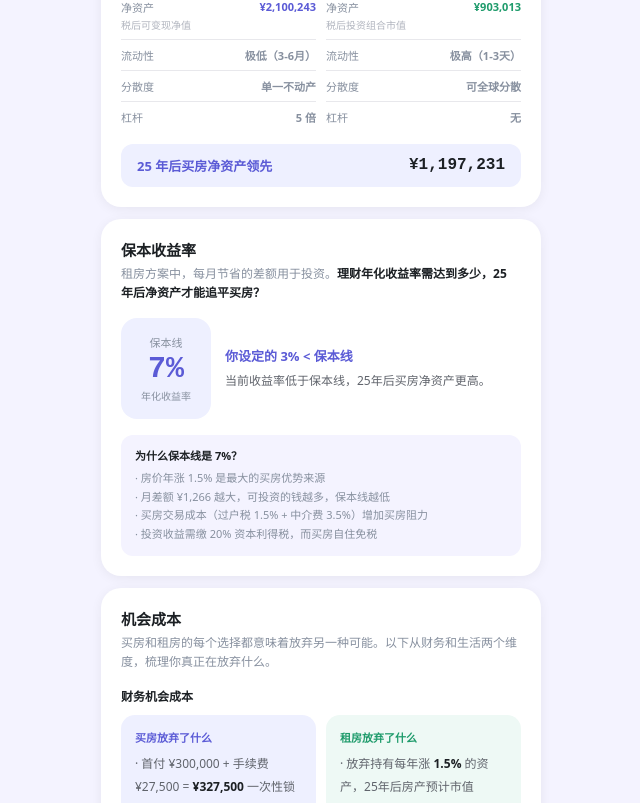
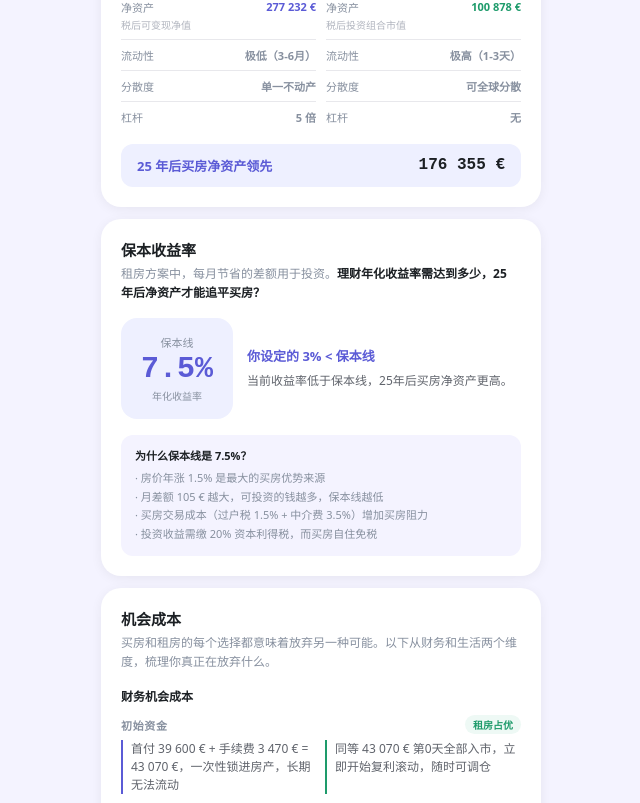
Before and after one commit to jinda-li/buy-vs-rent, a React (Vite) app: page / in a window 1280 px wide. Shown: the part 1997-2800 px from the top of the page, without its empty margins (319-959 px from the left). Built offline with nearby package versions, Linux system fonts and the light colour scheme.

Commit message:
refactor: EUR first/default, financial opp-cost as column rows
Co-authored-by: Cursor <cursoragent@cursor.com>

```diff
--- a/buy-vs-rent.jsx
+++ b/buy-vs-rent.jsx
@@ -2,14 +2,14 @@ import { useState, useMemo } from "react";
 import { AreaChart, Area, XAxis, YAxis, CartesianGrid, Tooltip, ResponsiveContainer, ReferenceLine } from "recharts";
 
 var CURRENCIES = {
+  EUR: { sym: "€",  locale: "fi-FI", after: true,  bankFees: 500,
+    label: "欧元 EUR",
+    d: { buyPPM: 3300,  rentPPM: 15,  fee: 270 },
+    r: { buyPPM: [500, 10000, 100],   rentPPM: [3, 60, 0.5],  fee: [50, 2000, 10]  } },
   CNY: { sym: "¥",  locale: "zh-CN", after: false, bankFees: 5000,
     label: "人民币 CNY",
     d: { buyPPM: 25000, rentPPM: 80,  fee: 500 },
     r: { buyPPM: [3000, 150000, 1000], rentPPM: [20, 300, 5], fee: [100, 5000, 100] } },
-  EUR: { sym: "€",  locale: "fi-FI", after: true,  bankFees: 500,
-    label: "欧元 EUR",
-    d: { buyPPM: 3300,  rentPPM: 15,  fee: 270 },
-    r: { buyPPM: [500, 10000, 100],   rentPPM: [3, 60, 0.5],  fee: [50, 2000, 10]  } },
   USD: { sym: "$",  locale: "en-US", after: false, bankFees: 3000,
     label: "美元 USD",
     d: { buyPPM: 5000,  rentPPM: 25,  fee: 400 },
@@ -146,7 +146,7 @@ function ChartTip(props) {
 var INV_RANGE  = [1, 2, 3, 4, 5, 6, 7, 8, 9];
 
 export default function App() {
-  var sc  = useState("CNY");  var currency    = sc[0];  var setCurrency   = sc[1];
+  var sc  = useState("EUR");  var currency    = sc[0];  var setCurrency   = sc[1];
   var sm  = useState("same"); var mode        = sm[0];  var setMode       = sm[1];
   var cur = CURRENCIES[currency];
 
@@ -205,6 +205,7 @@ export default function App() {
 
   var buyMonthly = mortgage + fee;
   var saving     = buyMonthly - rent0;
+  var firstMonthInterest = Math.round(loan * mRate / 100 / 12);
 
   var chartData = useMemo(function() {
     var loanBal = loan, propVal = price;
@@ -846,34 +847,63 @@ export default function App() {
 
             {/* 财务机会成本 */}
             <div style={{ fontSize: 12, fontWeight: 700, color: COLOR.text, marginBottom: 10 }}>财务机会成本</div>
-            <div style={{ display: "grid", gridTemplateColumns: "1fr 1fr", gap: 10, marginBottom: 12 }}>
-              <div style={{ background: "#EEF0FF", borderRadius: 14, padding: "14px" }}>
-                <div style={{ fontSize: 11, fontWeight: 700, color: COLOR.buy, marginBottom: 8 }}>买房放弃了什么</div>
-                <div style={{ fontSize: 12, color: COLOR.sub, lineHeight: 1.9 }}>
-                  · 首付 {fmt(down)} + 手续费 {fmt(txAmt + bankFees)} = <strong style={{ color: COLOR.text }}>{fmt(outlay)}</strong> 一次性锁进房产，无法自由流动<br />
-                  · 首年利息约 <strong style={{ color: COLOR.text }}>{fmt(Math.round(loan * mRate / 100 / 12))}/月</strong>，是真正的沉没成本，不形成权益<br />
-                  {saving >= 0
-                    ? <span>· 与租房相比每月多支出 <strong style={{ color: COLOR.text }}>{fmt(saving)}</strong>，{loanTerm}年累计多支出 <strong style={{ color: COLOR.text }}>{fmt(Math.round(saving * 12 * loanTerm))}</strong></span>
-                    : <span>· 与租房相比每月少支出 <strong style={{ color: COLOR.text }}>{fmt(-saving)}</strong>，现金流更宽松</span>
-                  }<br />
-                  · 资产 100% 集中于单一不动产，无法全球分散风险<br />
-                  · 卖房周期 3–6 个月，流动性极差，生活重大变化时选项受限
+            {[
+              {
+                label: "初始资金",
+                buy: "首付 " + fmt(down) + " + 手续费 " + fmt(txAmt + bankFees) + " = " + fmt(outlay) + "，一次性锁进房产，长期无法流动",
+                rent: "同等 " + fmt(outlay) + " 第0天全部入市，立即开始复利滚动，随时可调仓",
+                adv: COLOR.green,
+              },
+              {
+                label: "月度现金流",
+                buy: "月供+物业 " + fmt(buyMonthly) + "，其中利息约 " + fmt(firstMonthInterest) + "/月 是纯消耗，不形成任何权益",
+                rent: saving >= 0
+                  ? "月租 " + fmt(rent0) + "，每月节省 " + fmt(saving) + " 可追加投资"
+                  : "月租 " + fmt(rent0) + "，比买房月支出多 " + fmt(-saving) + "，需额外现金流",
+                adv: saving >= 0 ? COLOR.green : COLOR.buy,
+              },
+              {
+                label: "杠杆",
+                buy: Math.round(100 / downPct) + " 倍杠杆：首付 " + fmt(down) + " 控制 " + fmt(price) + " 的资产，房价每涨1%，净资产涨幅被放大",
+                rent: "无杠杆，收益完全来自实际投入本金，不存在因房价下跌被放大亏损的风险",
+                adv: COLOR.buy,
+              },
+              {
+                label: "资产分散度",
+                buy: "100% 集中于单一不动产，完全暴露于所在城市的房价单一风险",
+                rent: "可分散至全球股票、债券等多类资产，一个 ETF 即可持有数千家公司",
+                adv: COLOR.green,
+              },
+              {
+                label: "流动性",
+                buy: "卖房周期 3–6 个月，急需用钱时无法快速变现，生活变化时选项受限",
+                rent: "随时可卖出，1–3 个工作日到账，面对人生变化时可快速响应",
+                adv: COLOR.green,
+              },
+              {
+                label: "储蓄纪律",
+                buy: "月供自动执行，强制储蓄，执行率100%，不依赖意志力，" + loanTerm + " 年后房产完全属于自己",
+                rent: saving >= 0
+                  ? "需主动把 " + fmt(saving) + "/月 纪律性投入理财，坚持 " + loanTerm + " 年且市场暴跌时不卖出"
+                  : "月支出更高，需更强的收支管理，若纪律不足则数学优势大打折扣",
+                adv: COLOR.buy,
+              },
+            ].map(function(row, idx) {
+              return (
+                <div key={idx} style={{ marginBottom: idx < 5 ? 14 : 0, paddingBottom: idx < 5 ? 14 : 0, borderBottom: idx < 5 ? "1px solid " + COLOR.border : "none" }}>
+                  <div style={{ display: "flex", justifyContent: "space-between", alignItems: "center", marginBottom: 6 }}>
+                    <span style={{ fontSize: 11, fontWeight: 700, color: COLOR.muted, textTransform: "uppercase", letterSpacing: "0.06em" }}>{row.label}</span>
+                    <span style={{ fontSize: 10, fontWeight: 700, color: row.adv, background: row.adv === COLOR.buy ? "#EEF0FF" : "#EEF9F5", padding: "2px 8px", borderRadius: 999 }}>
+                      {row.adv === COLOR.buy ? "买房占优" : "租房占优"}
+                    </span>
+                  </div>
+                  <div style={{ display: "grid", gridTemplateColumns: "1fr 1fr", gap: 8 }}>
+                    <div style={{ fontSize: 12, color: COLOR.sub, lineHeight: 1.5, borderLeft: "2px solid " + COLOR.buy, paddingLeft: 8 }}>{row.buy}</div>
+                    <div style={{ fontSize: 12, color: COLOR.sub, lineHeight: 1.5, borderLeft: "2px solid " + COLOR.green, paddingLeft: 8 }}>{row.rent}</div>
+                  </div>
                 </div>
-              </div>
-              <div style={{ background: "#EEF9F5", borderRadius: 14, padding: "14px" }}>
-                <div style={{ fontSize: 11, fontWeight: 700, color: COLOR.green, marginBottom: 8 }}>租房放弃了什么</div>
-                <div style={{ fontSize: 12, color: COLOR.sub, lineHeight: 1.9 }}>
-                  · 放弃持有每年涨 <strong style={{ color: COLOR.text }}>{propGrowth}%</strong> 的资产，{loanTerm}年后房产预计市值 <strong style={{ color: COLOR.text }}>{fmt(last ? last.rawPV : 0)}</strong><br />
-                  · 租金是纯消耗，{loanTerm}年累计支出 <strong style={{ color: COLOR.text }}>{fmt(last ? last.RentOut : 0)}</strong>，一分权益也不积累<br />
-                  · 放弃 {Math.round(100 / downPct)} 倍杠杆——首付 {fmt(down)} 控制 {fmt(price)} 的资产，房价每涨 1% 净资产增幅被放大<br />
-                  {saving >= 0
-                    ? <span>· 需主动把节省的 <strong style={{ color: COLOR.text }}>{fmt(saving)}/月</strong> 纪律性投入理财，坚持 {loanTerm} 年不中断</span>
-                    : <span>· 月支出更高，须从收入中额外支出 <strong style={{ color: COLOR.text }}>{fmt(-saving)}/月</strong></span>
-                  }<br />
-                  · 若缺乏投资纪律或在市场暴跌时卖出，数学优势将大打折扣
-                </div>
-              </div>
-            </div>
+              );
+            })}
 
             <div style={{ background: COLOR.bg, borderRadius: 10, padding: "12px 14px", fontSize: 12, color: COLOR.sub, lineHeight: 1.7, marginBottom: 16 }}>
               <strong style={{ color: COLOR.text }}>财务结论：</strong>
```
